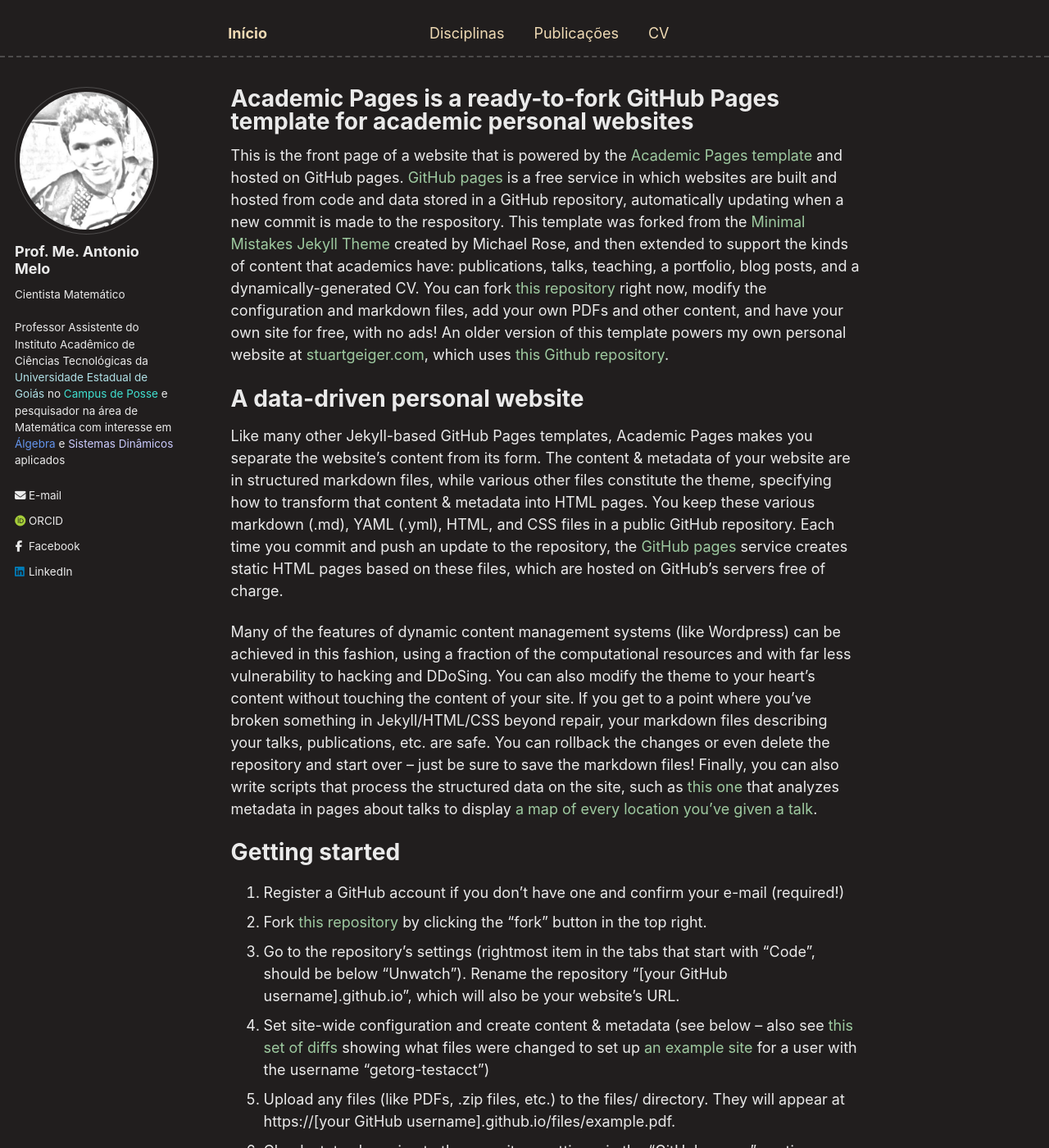
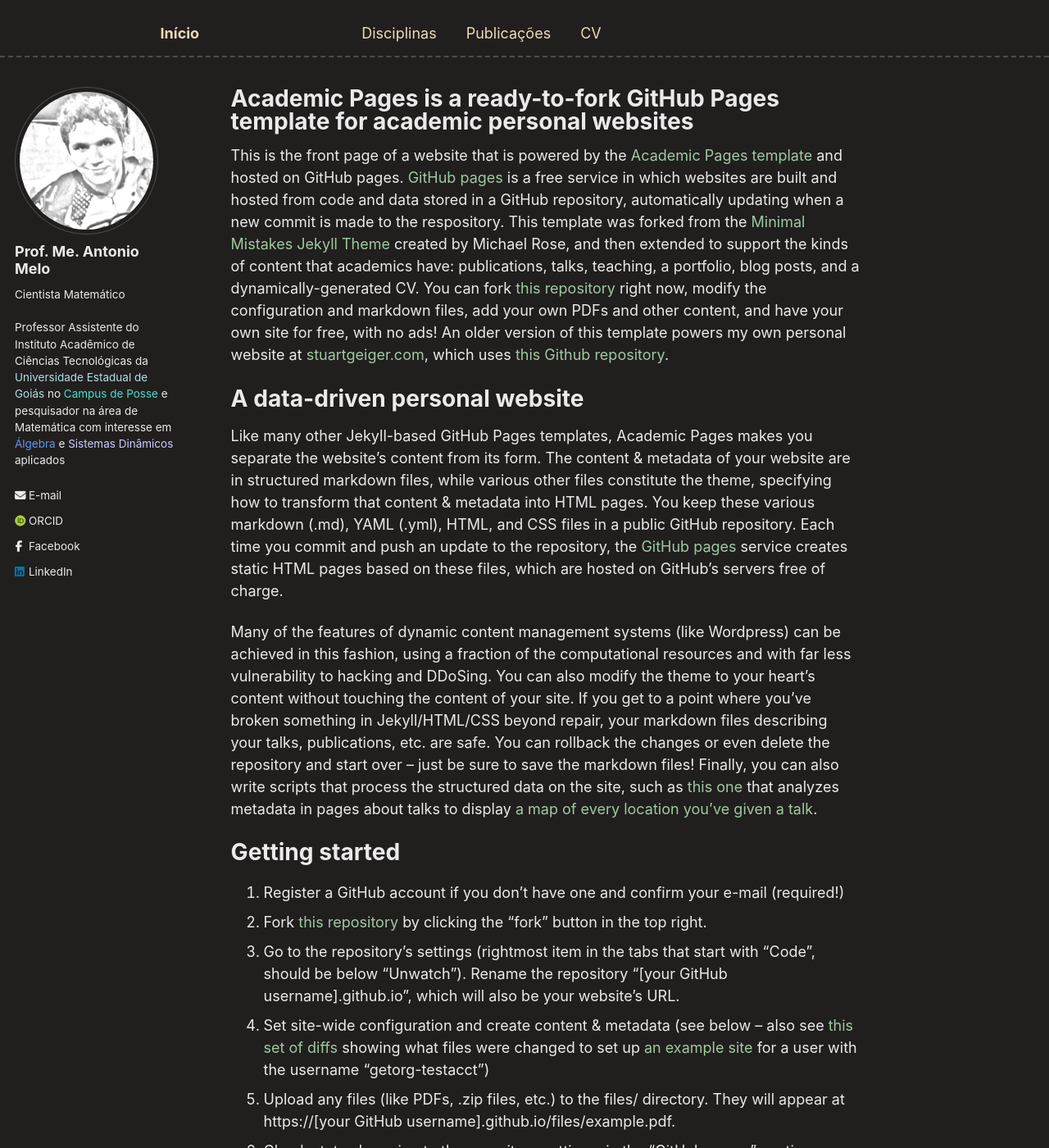
Before and after one commit to antmelo/antmelo.github.io, a Jekyll site: the page built from _pages/about.md, in a window 1280 px wide and 1400 px high. Shown: the whole window at 82% size. Built offline with Jekyll 4.4.1, drawn with Linux system fonts in a browser that asks for light colours; some web fonts are replaced.

Commit message:
Update _masthead.scss

```diff
--- a/_sass/_masthead.scss
+++ b/_sass/_masthead.scss
@@ -53,7 +53,6 @@
 
   &--lg {
     padding-right: 9em;
-    padding-left: 4.6em;
     font-weight: 700;
   }
 }
```
